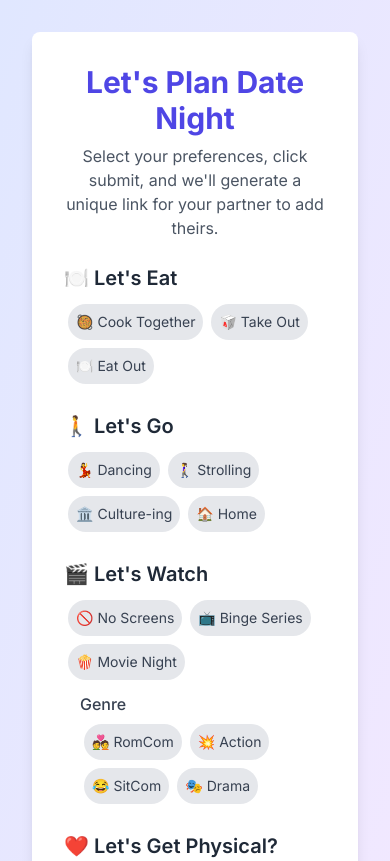
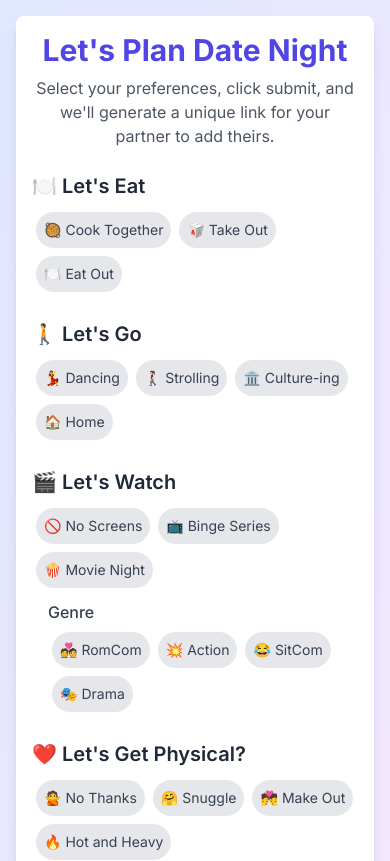
Before and after one commit to TownLake/DateNight, a Next.js app: page / in a window 390 px wide. Shown: the top 861 px of the page. Built offline with nearby package versions, Linux system fonts and the light colour scheme.

Commit message:
width on mobile of copy

```diff
--- a/app/components/DateNightPlanner.js
+++ b/app/components/DateNightPlanner.js
@@ -38,20 +38,15 @@ const DateNightPlanner = () => {
     }
   }, [preferences.watch]);
 
-  // Removed the effect that was changing location based on eat preferences
-
   const handleMultiSelect = useCallback((category, item) => {
     setPreferences(prev => {
       if (category === 'physical_connection_intimacy') {
         if (item === 'No Thanks') {
-          // If "No Thanks" is already selected, unselect it
           if (prev[category].includes('No Thanks')) {
             return { ...prev, [category]: [] };
           }
-          // Otherwise, select only "No Thanks"
           return { ...prev, [category]: ['No Thanks'] };
         } else {
-          // If selecting an option other than "No Thanks", remove "No Thanks" if it's selected
           return {
             ...prev,
             [category]: prev[category].includes(item)
@@ -61,7 +56,6 @@ const DateNightPlanner = () => {
         }
       }
 
-      // For other categories, keep the existing behavior
       return {
         ...prev,
         [category]: prev[category].includes(item)
@@ -181,8 +175,8 @@ const DateNightPlanner = () => {
   ));
 
   return (
-    <div className="min-h-screen bg-gradient-to-br from-indigo-100 to-purple-100 dark:from-indigo-900 dark:to-purple-900 p-8 flex flex-col">
-      <div className="max-w-2xl mx-auto bg-white dark:bg-gray-800 rounded-lg shadow-lg p-8 mb-4">
+    <div className="min-h-screen bg-gradient-to-br from-indigo-100 to-purple-100 dark:from-indigo-900 dark:to-purple-900 p-4 sm:p-8 flex flex-col">
+      <div className="max-w-xl mx-auto bg-white dark:bg-gray-800 rounded-lg shadow-lg p-4 sm:p-8 mb-4">
         {partnerSubmitted ? (
           <>
             <h1 className="text-3xl font-bold text-center mb-4 text-indigo-600 dark:text-indigo-400">Your Date Night Plan</h1>
@@ -192,27 +186,27 @@ const DateNightPlanner = () => {
           </>
         ) : uniqueUrl ? (
           <>
-            <h1 className="text-3xl font-bold text-center mb-4 text-indigo-600 dark:text-indigo-400">Share with Your Partner</h1>
+            <h1 className="text-2xl sm:text-3xl font-bold text-center mb-4 text-indigo-600 dark:text-indigo-400">Share with Your Partner</h1>
             <p className="text-center text-gray-600 dark:text-gray-400 mb-4">
-              Share this link with your partner to plan your date night together:
+              Share this link with your partner:
             </p>
             <div className="flex items-center justify-center mb-6">
               <input
                 type="text"
                 value={uniqueUrl}
                 readOnly
-                className="flex-grow p-2 border rounded-l-md bg-gray-100 dark:bg-gray-700 text-gray-800 dark:text-gray-200"
+                className="w-32 sm:w-48 p-2 border rounded-l-md bg-gray-100 dark:bg-gray-700 text-gray-800 dark:text-gray-200 truncate"
               />
               <button
                 onClick={copyToClipboard}
                 className="p-2 bg-indigo-500 text-white rounded-r-md hover:bg-indigo-600 transition-colors duration-200 flex items-center"
               >
                 {copied ? <Check size={20} /> : <Copy size={20} />}
-                <span className="ml-2">{copied ? 'Copied!' : 'Copy'}</span>
+                <span className="ml-2 hidden sm:inline">{copied ? 'Copied!' : 'Copy'}</span>
               </button>
             </div>
             <p className="text-center text-gray-600 dark:text-gray-400">
-              We'll generate a plan for the two of you once they submit their plans.
+              We'll generate a plan once they submit their preferences.
             </p>
           </>
         ) : (
```
